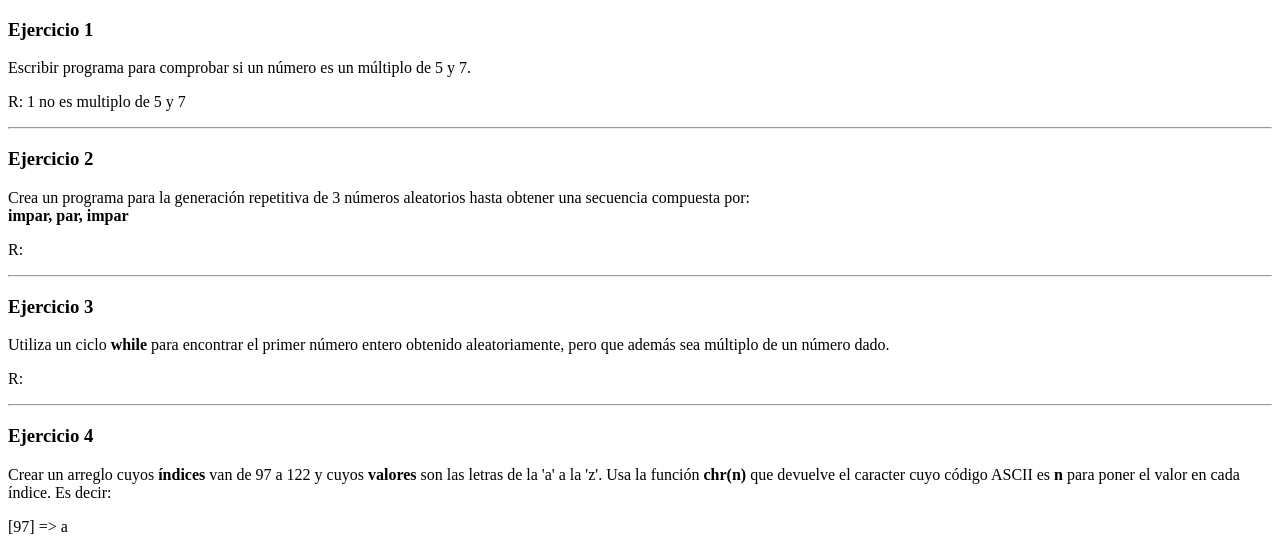
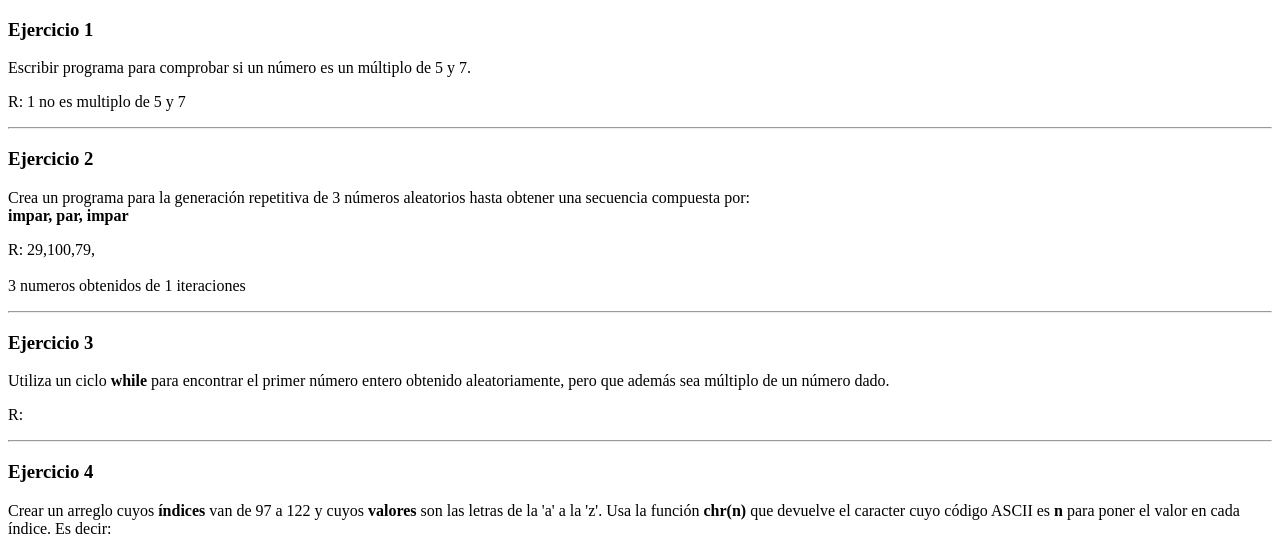
Before and after one commit to LuisGoav00/tutogit, a PHP site: page /?numero=1 in a window 1280 px wide. Shown: the top 536 px of the page. Run offline with PHP 8.4, Linux system fonts and the light colour scheme.

Commit message:
realizamos el segundo ejercicio

```diff
--- a/tecnologiasweb/tecweb/practicas/p04/index.php
+++ b/tecnologiasweb/tecweb/practicas/p04/index.php
@@ -44,6 +44,32 @@
             R:
             <?php
             // AQUÍ VA EL CÓDIGO DE SOLUCIÓN
+
+                $matriz = [[],[],[]];
+                $contador = 0;
+
+                do {
+                    global  $matriz;
+                    $pos1 = (int)rand(10,100);
+                    $pos2 = (int)rand(10,100);
+                    $pos3 = (int)rand(10,100);
+                    $matriz[0][] = $pos1;
+                    $matriz[1][] = $pos2;
+                    $matriz[2][] = $pos3;
+
+                    $contador ++;
+                }while($pos1 % 2 ==0 ||	 $pos2%2 !=0 || $pos3%2 == 0);
+
+                for($i=0; $i<$contador; $i++){
+                foreach($matriz as $lista )
+                {
+                    echo "$lista[$i],";
+                }
+                echo '<br>';
+                }
+                echo '<br>';
+                $num = $contador*3;
+                echo "$num numeros obtenidos de $contador iteraciones";
             ?>
         </p>
     </div>
```
